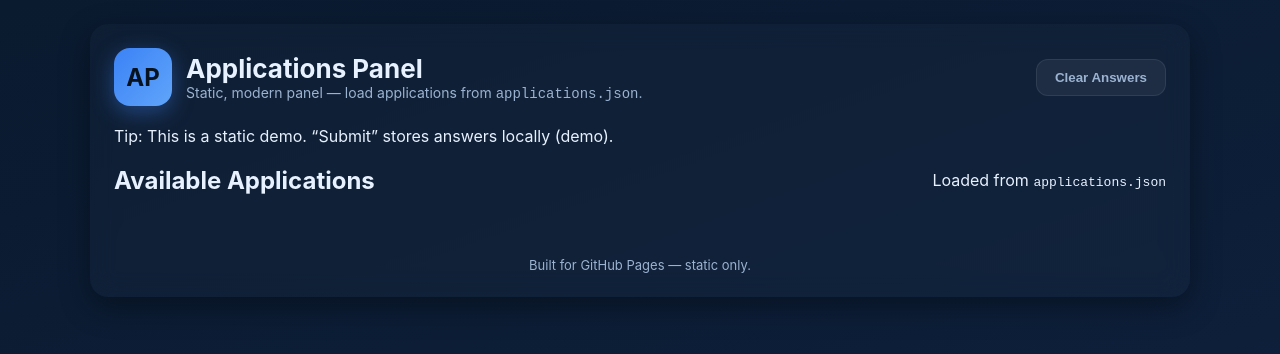
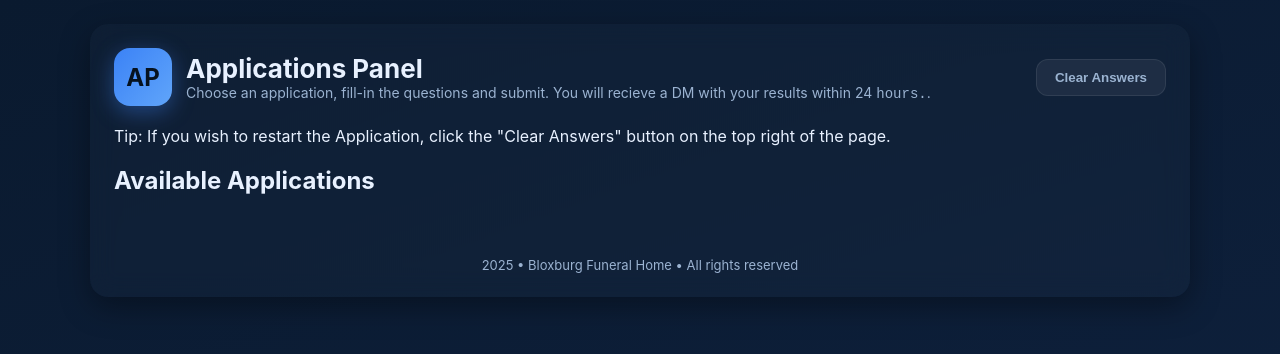
Before and after one commit to duckynetworkot/application-panel, a plain HTML site: page index.html in a window 1280 px wide. Drawn offline with Linux system fonts and the light colour scheme.

Commit message:
Update text content in index.html

```diff
--- a/index.html
+++ b/index.html
@@ -13,7 +13,7 @@
         <div class="logo">AP</div>
         <div>
           <h1>Applications Panel</h1>
-          <p class="lead">Static, modern panel — load applications from <code>applications.json</code>.</p>
+          <p class="lead">Choose an application, fill-in the questions and submit. You will recieve a DM with your results within 24 <code>hours.</code>.</p>
         </div>
       </div>
       <div class="top-actions">
@@ -22,12 +22,11 @@
     </header>
 
     <main>
-      <section class="notice" id="notice">Tip: This is a static demo. “Submit” stores answers locally (demo).</section>
+      <section class="notice" id="notice">Tip: If you wish to restart the Application, click the "Clear Answers" button on the top right of the page.</section>
 
       <section class="apps-section">
         <div class="section-header">
           <h2>Available Applications</h2>
-          <span class="muted">Loaded from <code>applications.json</code></span>
         </div>
 
         <div id="grid" class="grid"></div>
@@ -49,7 +48,7 @@
     </main>
 
     <footer class="footer muted">
-      Built for GitHub Pages — static only.
+      2025 • Bloxburg Funeral Home • All rights reserved
     </footer>
   </div>
 
```
